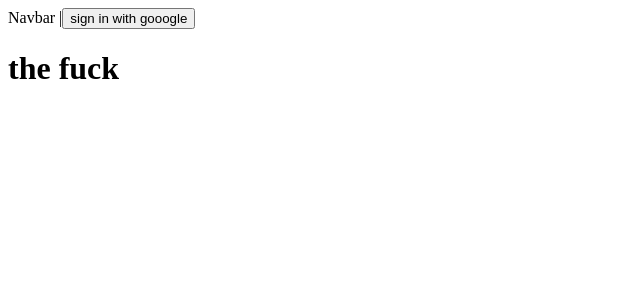
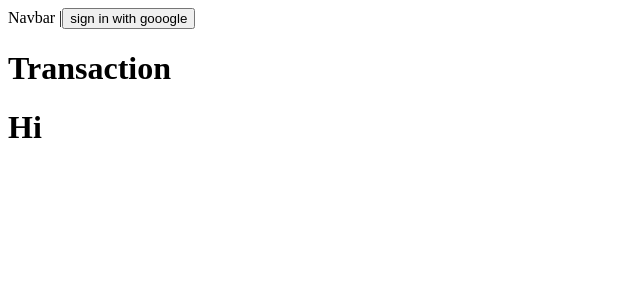
Before and after one commit to NanakDS-Sidhu/finance_management_app, a Next.js app: page /transactions in a window 1280 px wide. Shown: the top 300 px of the page, without its empty margins (0-640 px from the left). Built offline with nearby package versions, Linux system fonts and the light colour scheme; no server answers.

Commit message:
fetch at transactionList

```diff
--- a/app/components/transactions/TransactionList.js
+++ b/app/components/transactions/TransactionList.js
@@ -1,13 +1,14 @@
-import { getAllExpense } from '@/prisma/expense'
-import React from 'react'
+async function getData(userId) {
+  const res = await fetch(`http://localhost:3000/api/expense?userId=${userId}`);
+  if (!res.ok) {
+    throw new Error('Failed to fetch data');
+  }
+  return res.json();
+}
 
-export default function TransactionList() {
-    const expenses=getAllExpense()
-    let keys=Object.entries(expenses)
-    console.log(keys)
-  return (
-    <div>
-      {expenses?<h1>{"the fuck"}</h1>:"Null"}
-    </div>
-  )
+export default async function TransactionList(props) {
+  console.log(props , "User")
+  // const txnData = await getData(userId);
+  // console.log(txnData);
+  return <h1>Hi</h1>;
 }
--- a/app/transactions/page.js
+++ b/app/transactions/page.js
@@ -1,12 +1,13 @@
-import React from 'react'
-import TransactionList from '../components/transactions/TransactionList'
+import TransactionList from "../components/transactions/TransactionList";
 
-const page = () => {
+const Transaction = () => {
   return (
     <div>
-      <TransactionList></TransactionList>
+      <h1>Transaction</h1>
+      <TransactionList />
+      {/* {status === 'authenticated' && <TransactionList userId={data.user}/> } */}
     </div>
   )
 }
 
-export default page
+export default Transaction;
--- a/pages/api/expense.js
+++ b/pages/api/expense.js
@@ -5,6 +5,7 @@ export default async function handle(req, res) {
     switch (req.method) {
       case 'GET': {
         if (req.query.id) {
+          console.log(req.query.userId , "bye");
           // Get a single user if id is provided is the query
           // api/users?id=1
           const user = await getExpenseByid(req.query.userId,req.query.id)
--- a/prisma/expense.js
+++ b/prisma/expense.js
@@ -7,6 +7,7 @@ export const getAllExpense = async (userId) => {
     }
 
     try {
+        console.log(userId,"hi");
         const expenses = await prisma.expense.findMany({
             where: {
                 userId: userId,
```
